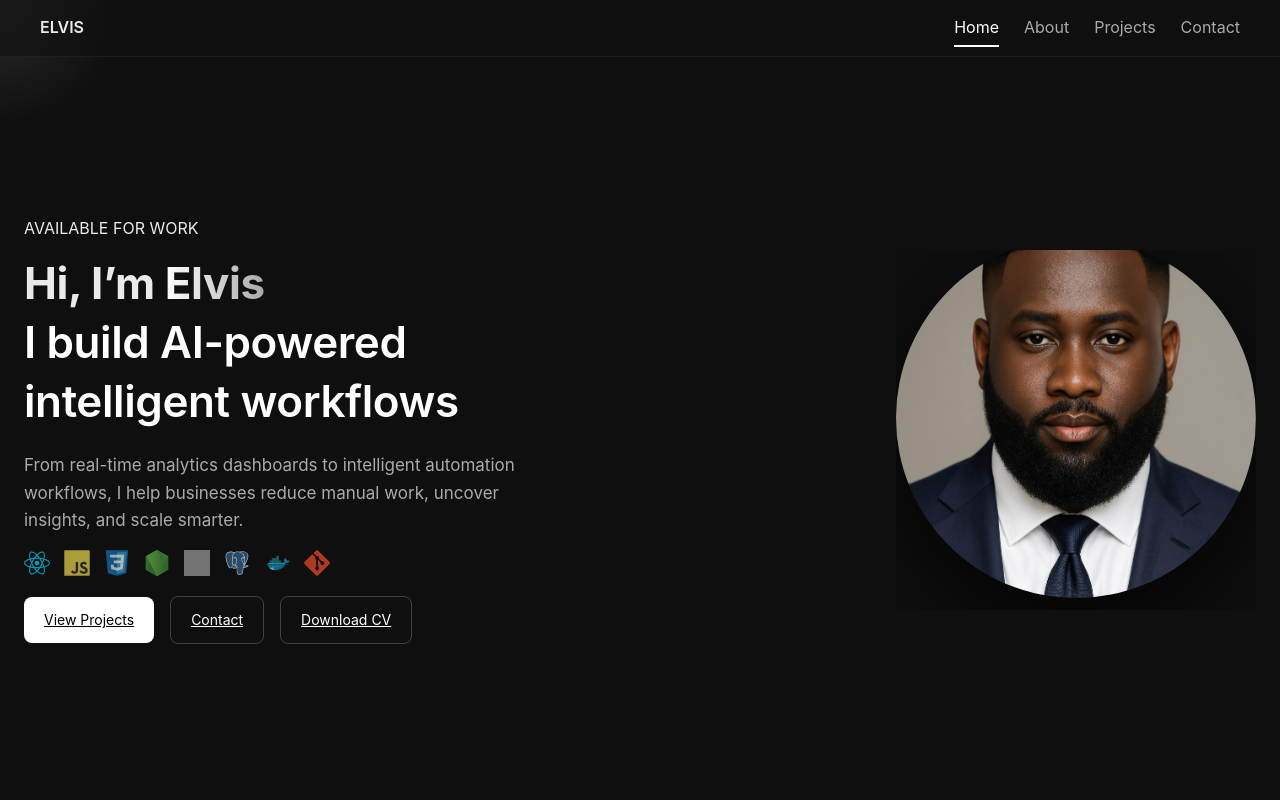
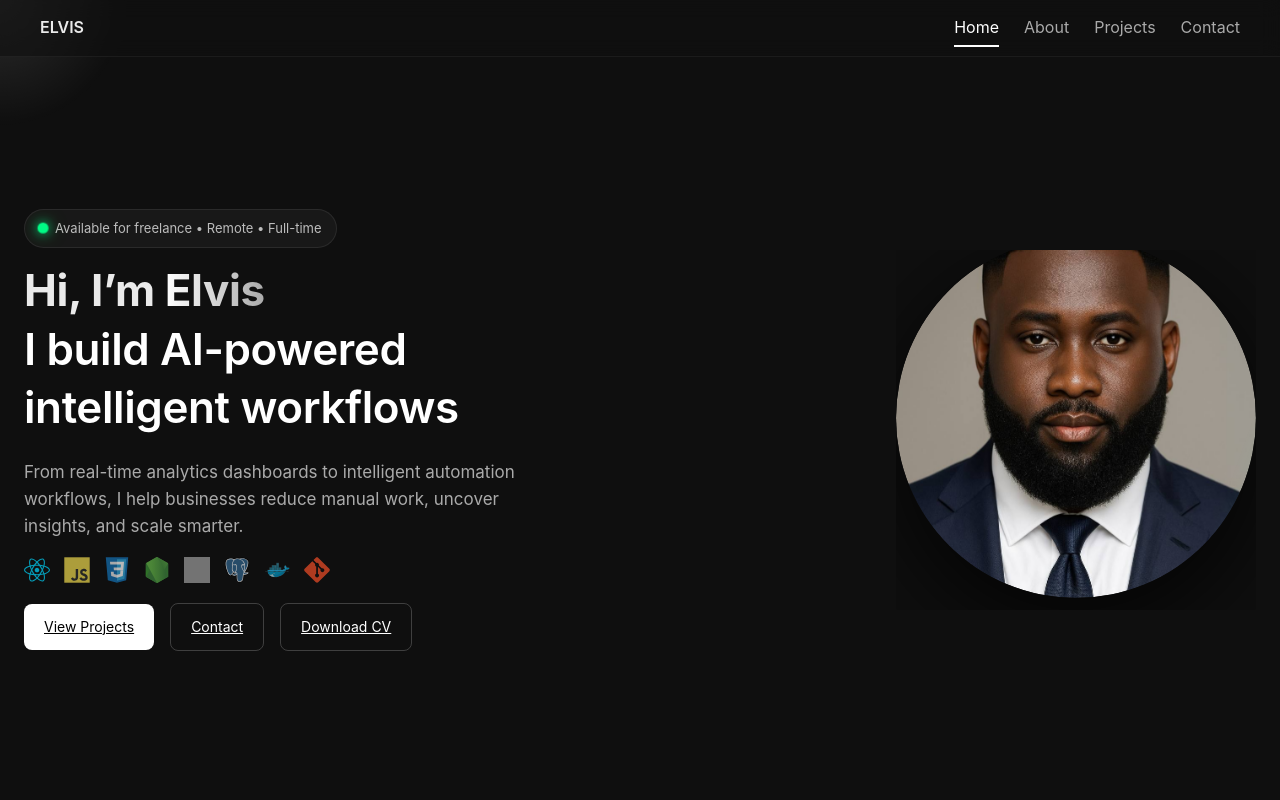
Before and after one commit to igbinedionelvis/elvis-portfolio-react, a React (Vite) app: page / in a window 1280 px wide. Shown: the top 800 px of the page. Built offline with nearby package versions, Linux system fonts and the light colour scheme; grey boxes are pictures that could not be loaded.

Commit message:
enhance hero interactions and stabilize animations

```diff
--- a/src/components/Hero.jsx
+++ b/src/components/Hero.jsx
@@ -105,7 +105,10 @@ export default function Hero() {
 
         {/* LEFT */}
         <div className="hero-content">
-          <span className="badge">AVAILABLE FOR WORK</span>
+          <div className="hero-status">
+            <span className="status-dot"></span>
+            Available for freelance • Remote • Full-time
+          </div>
 
           <h1 className="hero-title">
             Hi, I’m <span className="name">Elvis</span><br />
@@ -178,16 +181,24 @@ export default function Hero() {
             transform: `perspective(1200px) rotateX(${tilt.x}deg) rotateY(${tilt.y}deg)`
           }}
         >
+
           {/* IMAGE */}
           <div className="profile-image">
 
-            <img src="/me1.jpg" className="img1" alt="Elvis portrait" />
-            <img src="/me2.jpg" className="img2" alt="Elvis profile terminal view" />
-
-            <div className="profile-hint">
-              ACCESS PROFILE
+            <div className="portrait-wrapper">
+              <img src="/me1.jpg" className="img1" alt="" />
             </div>
 
+            <img src="/me2.jpg" className="img2" alt="" />
+
+          </div>
+
+          <div className="profile-hint">
+            <span className="hint-dot"></span>
+
+            <span className="hint-text">
+              CLICK TO INITIALIZE
+            </span>
           </div>
 
           {/* PANEL */}
--- a/src/styles.css
+++ b/src/styles.css
@@ -303,6 +303,67 @@ p {
     filter 0.4s ease 0.05s,
 }
 
+.hero-status {
+  display: inline-flex;
+  align-items: center;
+  gap: 8px;
+
+  padding: 8px 14px;
+
+  border-radius: 999px;
+
+  background: rgba(255, 255, 255, 0.04);
+
+  border: 1px solid rgba(255, 255, 255, 0.08);
+
+  color: #bdbdbd;
+
+  font-size: 13px;
+
+  position: relative;
+
+  overflow: hidden;
+}
+
+.hero-status::before {
+  content: "";
+
+  position: absolute;
+
+  top: 0;
+  left: -120%;
+
+  width: 50%;
+  height: 100%;
+
+  background: linear-gradient(90deg,
+      transparent,
+      rgba(255, 255, 255, .18),
+      transparent);
+
+  transform: skewX(-25deg);
+
+  animation: pillShimmer 7s ease-in-out infinite;
+
+  pointer-events: none;
+}
+
+.status-dot {
+  width: 8px;
+
+  height: 8px;
+
+  border-radius: 50%;
+
+  background: #00ff88;
+
+  box-shadow:
+    0 0 8px rgba(0, 255, 136, .8),
+    0 0 18px rgba(0, 255, 136, .5);
+
+  animation: statusPulse 2s ease-in-out infinite;
+}
+
 /* =========================
    PROFILE SYSTEM
 ========================= */
@@ -314,6 +375,7 @@ p {
   min-width: 360px;
   overflow: hidden;
   will-change: transform;
+  position: relative;
 
   transition:
     width 0.7s cubic-bezier(0.22, 1, 0.36, 1) 0.2s,
@@ -349,26 +411,82 @@ p {
 
 }
 
+.profile-image {
+  transition:
+    transform .4s ease,
+    box-shadow .4s ease;
+}
+
 .profile-hint {
   position: absolute;
 
-  bottom: -32px;
+  bottom: 18px;
   left: 50%;
 
   transform: translateX(-50%);
 
-  font-size: 11px;
-
-  letter-spacing: 2px;
-
-  color: #00ff88;
-
-  opacity: 0.45;
+  background: rgba(0, 0, 0, 0.45);
+
+  padding: 6px 10px;
+
+  border-radius: 999px;
+
+  backdrop-filter: blur(10px);
+
+  opacity: 0;
+
+  transition: 0.3s ease;
+}
+
+.hint-dot {
+  width: 8px;
+  height: 8px;
+
+  border-radius: 50%;
+
+  background: #00ff88;
+
+  animation: pulse 2s infinite;
+}
+
+.hint-text {
+  text-transform: uppercase;
 }
 
 .profile.active .profile-image {
   border-radius: 20px;
   transform: scale(0.92);
+}
+
+.portrait-wrapper {
+  position: relative;
+  width: 100%;
+  height: 100%;
+  overflow: hidden;
+  border-radius: inherit;
+}
+
+.portrait-wrapper::after {
+  content: "";
+
+  position: absolute;
+
+  top: -150%;
+  left: -40%;
+
+  width: 40%;
+  height: 400%;
+
+  background: linear-gradient(90deg,
+      transparent,
+      rgba(0, 255, 136, 0.08),
+      transparent);
+
+  transform: rotate(20deg);
+
+  animation: portraitScan 8s ease-in-out infinite;
+
+  pointer-events: none;
 }
 
 /* =========================
@@ -436,6 +554,17 @@ p {
   transition-delay: 0.25s;
 }
 
+.profile:hover .portrait-wrapper::after {
+  animation-duration: 2.5s;
+}
+
+.profile:hover .profile-image {
+  transform: translateY(-4px);
+
+  box-shadow:
+    0 0 30px rgba(0, 255, 136, .08);
+}
+
 /* =========================
    TERMINAL
 ========================= */
@@ -522,6 +651,64 @@ p {
 
   99% {
     opacity: 0.94;
+  }
+}
+
+@keyframes pulse {
+  0% {
+    opacity: 0.4;
+    transform: scale(1);
+  }
+
+  50% {
+    opacity: 1;
+    transform: scale(1.4);
+  }
+
+  100% {
+    opacity: 0.4;
+    transform: scale(1);
+  }
+}
+
+@keyframes portraitScan {
+
+  0% {
+    transform: translateX(-300%) rotate(20deg);
+  }
+
+  20% {
+    transform: translateX(350%) rotate(20deg);
+  }
+
+  100% {
+    transform: translateX(350%) rotate(20deg);
+  }
+
+}
+
+@keyframes statusPulse {
+
+  0%,
+  100% {
+    transform: scale(1);
+    opacity: .8;
+  }
+
+  50% {
+    transform: scale(1.4);
+    opacity: 1;
+  }
+}
+
+@keyframes pillShimmer {
+
+  0% {
+    left: -120%;
+  }
+
+  100% {
+    left: 220%;
   }
 }
 
```
